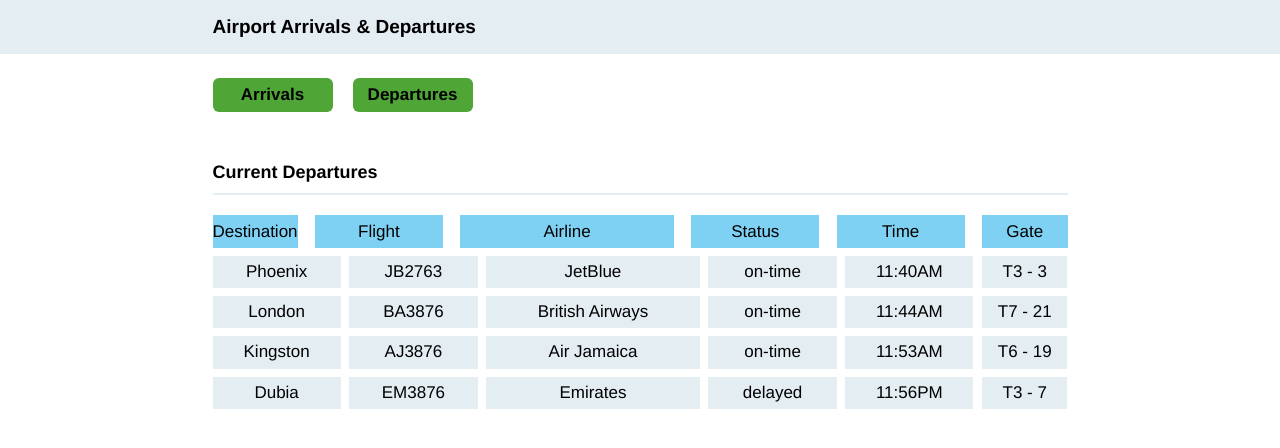
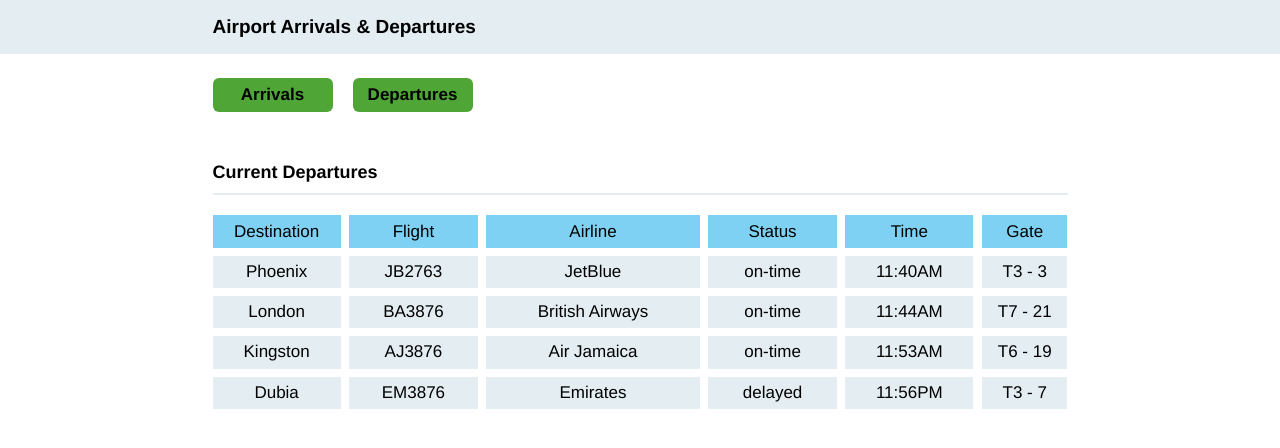
Before and after one commit to seankelliher/airport-arrs-deps, a Vue app: page / in a window 1280 px wide. Both pictures are taken after a click on the button "Departures". Shown: the top 448 px of the page. Built offline with nearby package versions, Linux system fonts and the light colour scheme.

Commit message:
Add 'destination' class.

```diff
--- a/src/style.css
+++ b/src/style.css
@@ -141,7 +141,8 @@ section {
     align-items: flex-start; /* cross axis */
 }
 
-.origin {
+.origin,
+.destination {
     width: 15%;
     text-align: center;
 }
```
